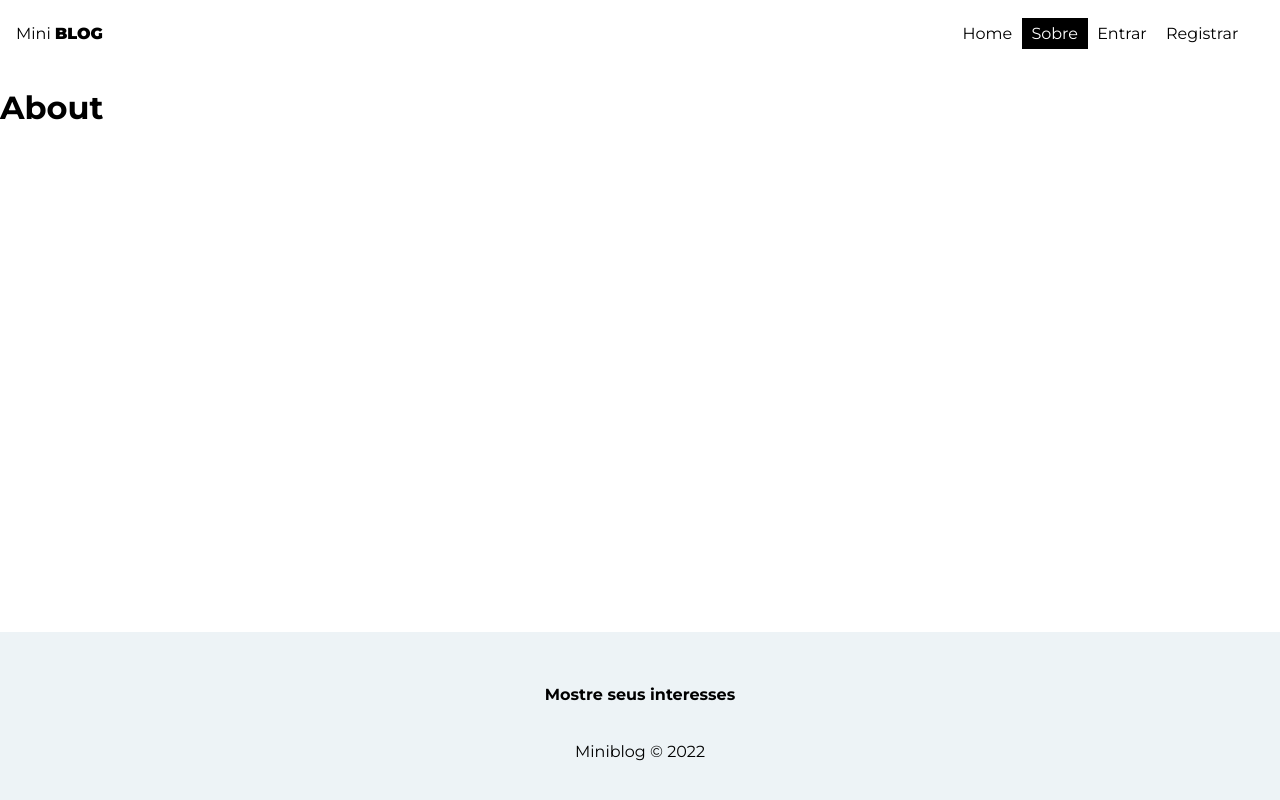
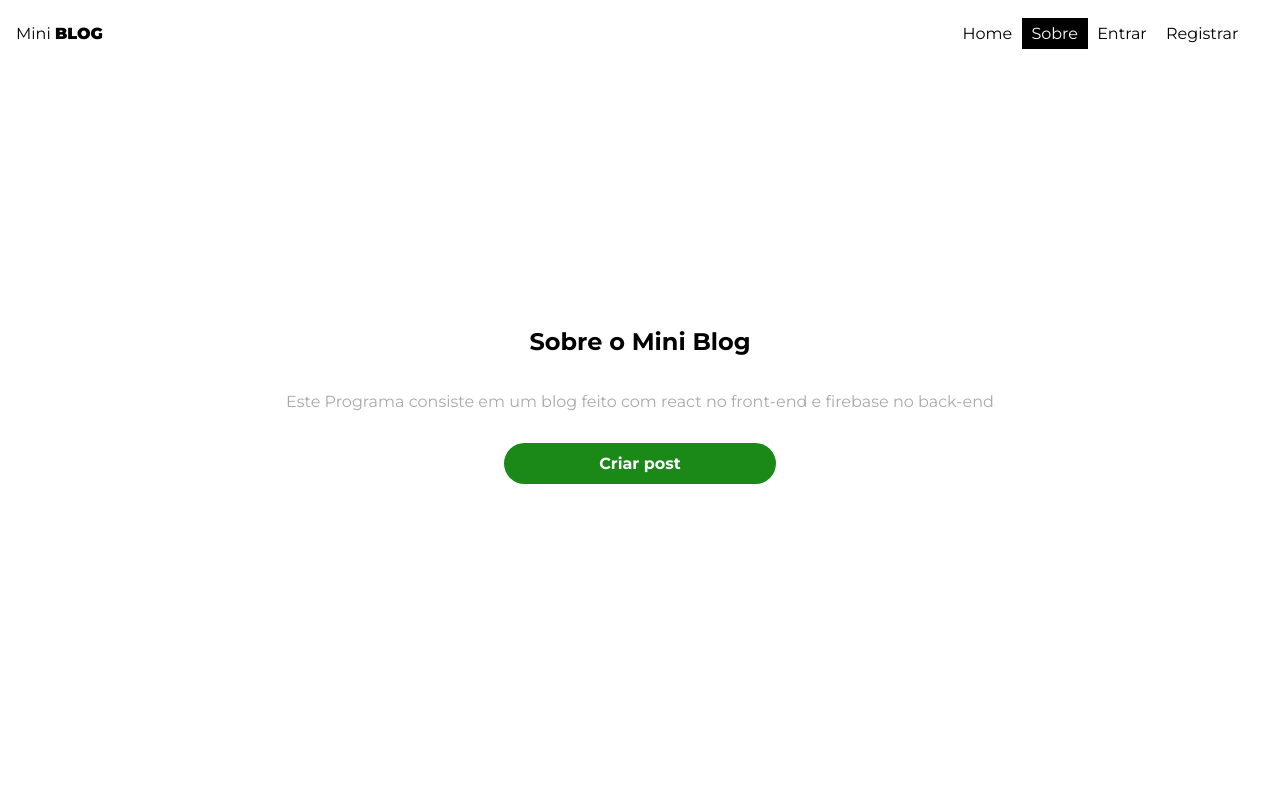
Before and after one commit to FAFAzin/Miniblog, a React (Create React App) app in the folder miniblog/: page /about in a window 1280 px wide. Shown: the top 800 px of the page. Built offline with nearby package versions, Linux system fonts and the light colour scheme; no server answers.

Commit message:
Bloqueando páginas que precisam de autenticação

```diff
--- a/miniblog/src/App.js
+++ b/miniblog/src/App.js
@@ -51,10 +51,10 @@
           <Routes>
               <Route path='/' element={ <Home /> } />
               <Route path='/about' element={ <About /> } />
-              <Route path='/login' element={ <Login /> } />
-              <Route path='/register' element={ <Register /> } />
-              <Route path='/post/create' element={<CreatePost />} />
-              <Route path='/dashboard' element={<Dashboard />} />
+              <Route path='/login' element={!user ? <Login /> : <Navigate to='/' /> } />
+              <Route path='/register' element={ !user ? <Register /> : <Navigate to='/' /> } />
+              <Route path='/post/create' element={ user ? <CreatePost /> : <Navigate to='/login' />} />
+              <Route path='/dashboard' element={!user ? <Dashboard /> : <Navigate to='/login' />} />
           </Routes>
         </div>
         <Footer />
--- a/miniblog/src/pages/About/About.js
+++ b/miniblog/src/pages/About/About.js
@@ -1,10 +1,20 @@
 //CSS
 import styles from './About.module.css';
 
+import {Link} from 'react-router-dom'
+
 const About = () => {
   return (
-    <div>
-        <h1>About</h1>
+    <div className={styles.about}>
+        <h2>
+          Sobre o Mini <span>Blog</span>
+        </h2>
+        <p>Este Programa consiste em um blog feito
+          com react no front-end e firebase no back-end
+        </p>
+        <Link to='/post/create' className='btn'>
+          Criar post
+        </Link>
     </div>
   )
 }
--- a/miniblog/src/pages/About/About.module.css
+++ b/miniblog/src/pages/About/About.module.css
@@ -0,0 +1,17 @@
+.about {
+    margin-top: 15rem;
+
+    text-align: center;
+    display: flex;
+    flex-direction: column;
+    align-items: center;
+}
+.about p {
+    color: #aaa;
+    margin-bottom: 1rem;
+}
+.about a {
+    display: block;
+    margin-top:1rem;
+    padding: 0.7rem 1rem;
+}
```
